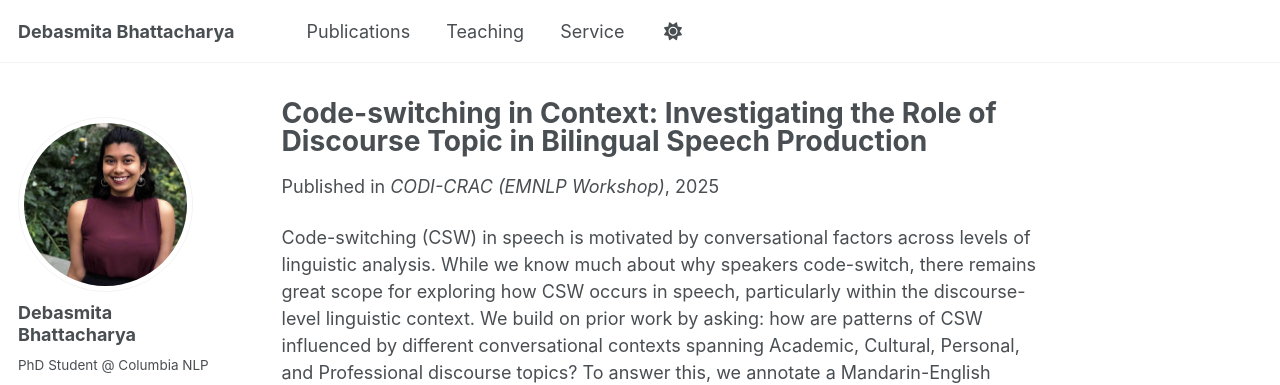
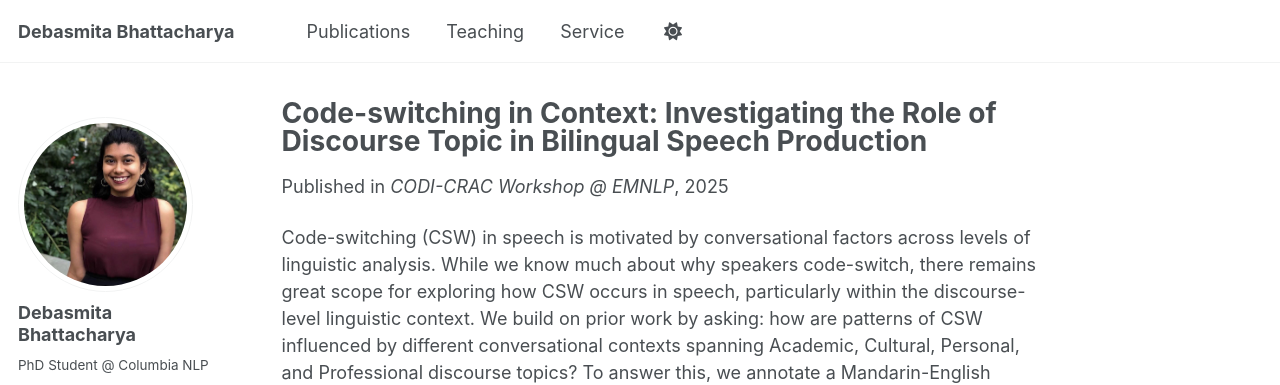
Before and after one commit to debasmita-b/debasmita-b.github.io, a Jekyll site: the page built from _publications/2024-02-17-paper-title-number-6.md, in a window 1280 px wide and 1324 px high. Shown: the top 385 px of the window. Built offline with Jekyll 4.4.1, drawn with Linux system fonts in a browser that asks for light colours; some web fonts are replaced.

```diff
--- a/_publications/2024-02-17-paper-title-number-6.md
+++ b/_publications/2024-02-17-paper-title-number-6.md
@@ -5,7 +5,7 @@ category: conferences
 permalink: /publications/topics
 excerpt: 'This paper shows how discourse topics shape unique code-switching profiles in Mandarin-English.'
 date: 2025-11-05
-venue: 'CODI-CRAC (EMNLP Workshop)'
+venue: 'CODI-CRAC Workshop @ EMNLP'
 paperurl: 'https://www.cs.columbia.edu/speech/PaperFiles/2025/csw_discourse_topics_emnlp25.pdf'
 citation: 'TBD'
 ---
```
